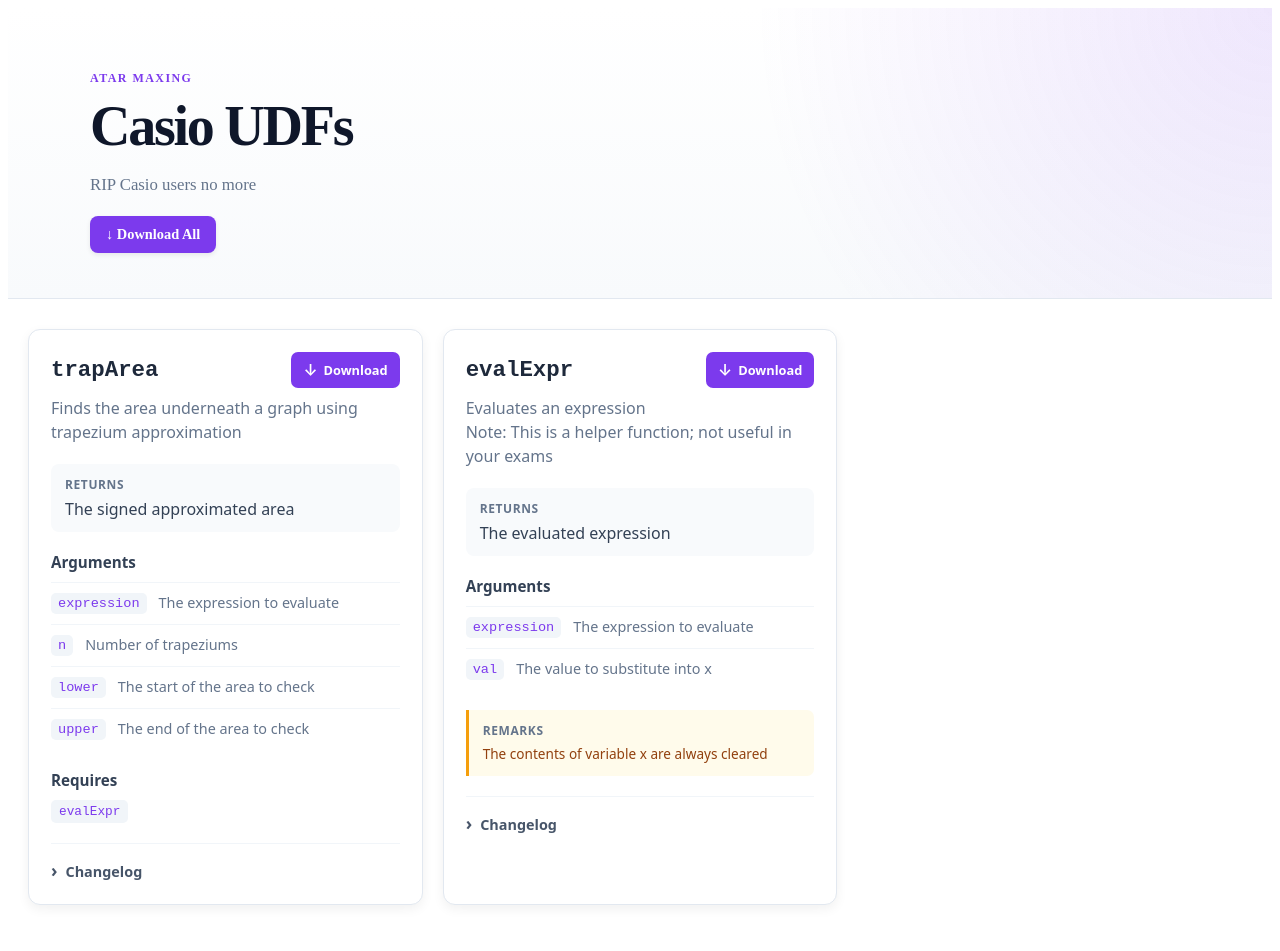
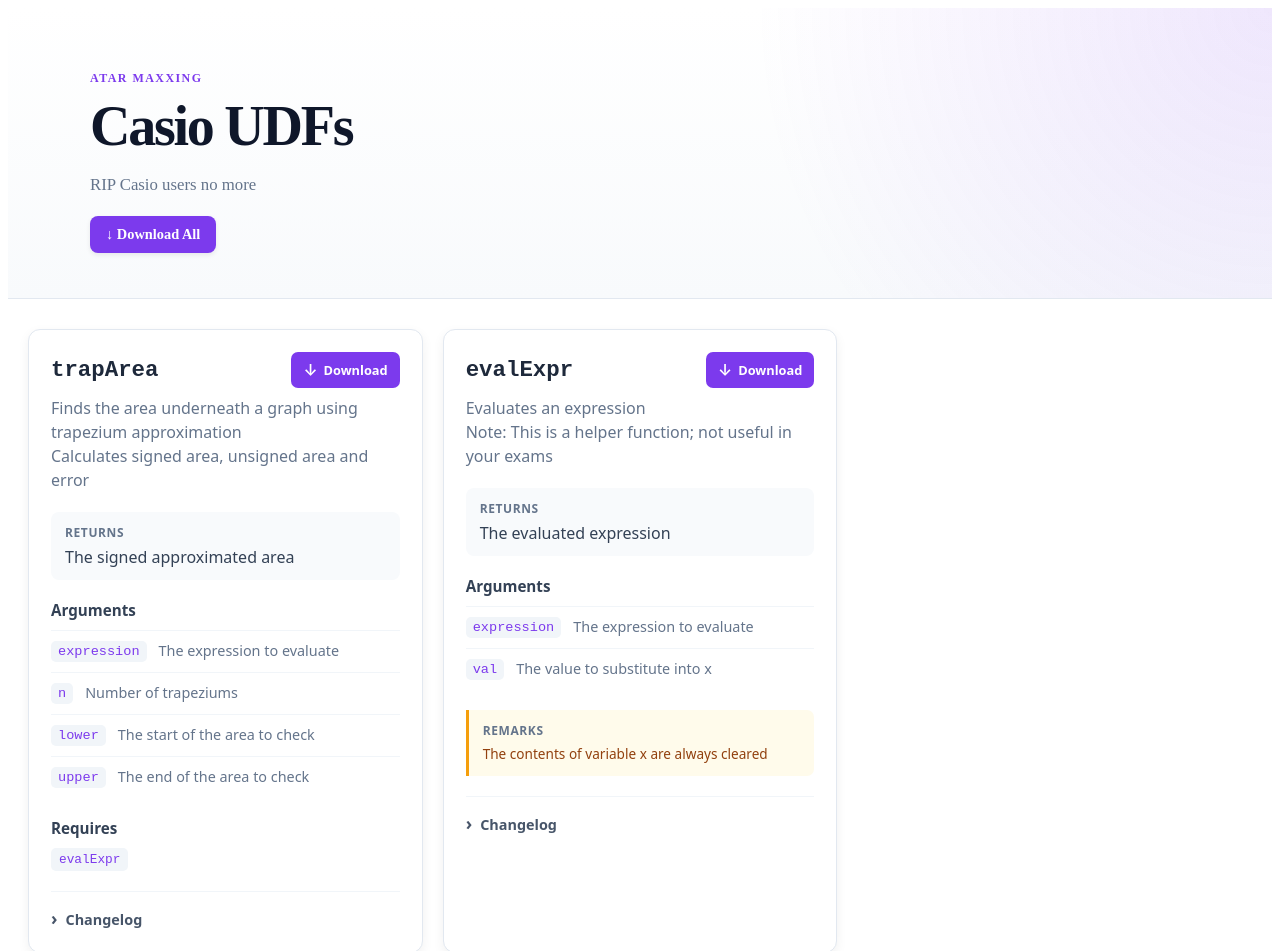
Before and after one commit to Banaanae/casio-udf, a plain HTML site: page index.html in a window 1280 px wide. Shown: the top 951 px of the page. Drawn offline with nearby package versions, Linux system fonts and the light colour scheme.

Commit message:
traparea update

```diff
--- a/index.html
+++ b/index.html
@@ -11,7 +11,7 @@
     <div class="page-header-content">
       <div class="page-header-top">
         <div>
-          <span class="page-eyebrow">ATAR MAXING</span>
+          <span class="page-eyebrow">ATAR MAXXING</span>
           <h1>Casio UDFs</h1>
           <p>
             RIP Casio users no more
--- a/index.js
+++ b/index.js
@@ -2,7 +2,8 @@
   funcs: [
     {
       title: "trapArea",
-      desc: "Finds the area underneath a graph using trapezium approximation",
+      desc: `Finds the area underneath a graph using trapezium approximation
+      Calculates signed area, unsigned area and error`,
       ret: "The signed approximated area",
       requires: ["evalExpr"],
       remarks: "",
@@ -25,6 +26,11 @@
         }
       ],
       changelog: [
+        {
+          version: "1.1.0",
+          date: "2026-09-01",
+          changes: "Added unsigned and error calculations"
+        },
         {
           version: "1.0.0",
           date: "2026-09-01",
```
Also changed, not shown: 1 other file.
